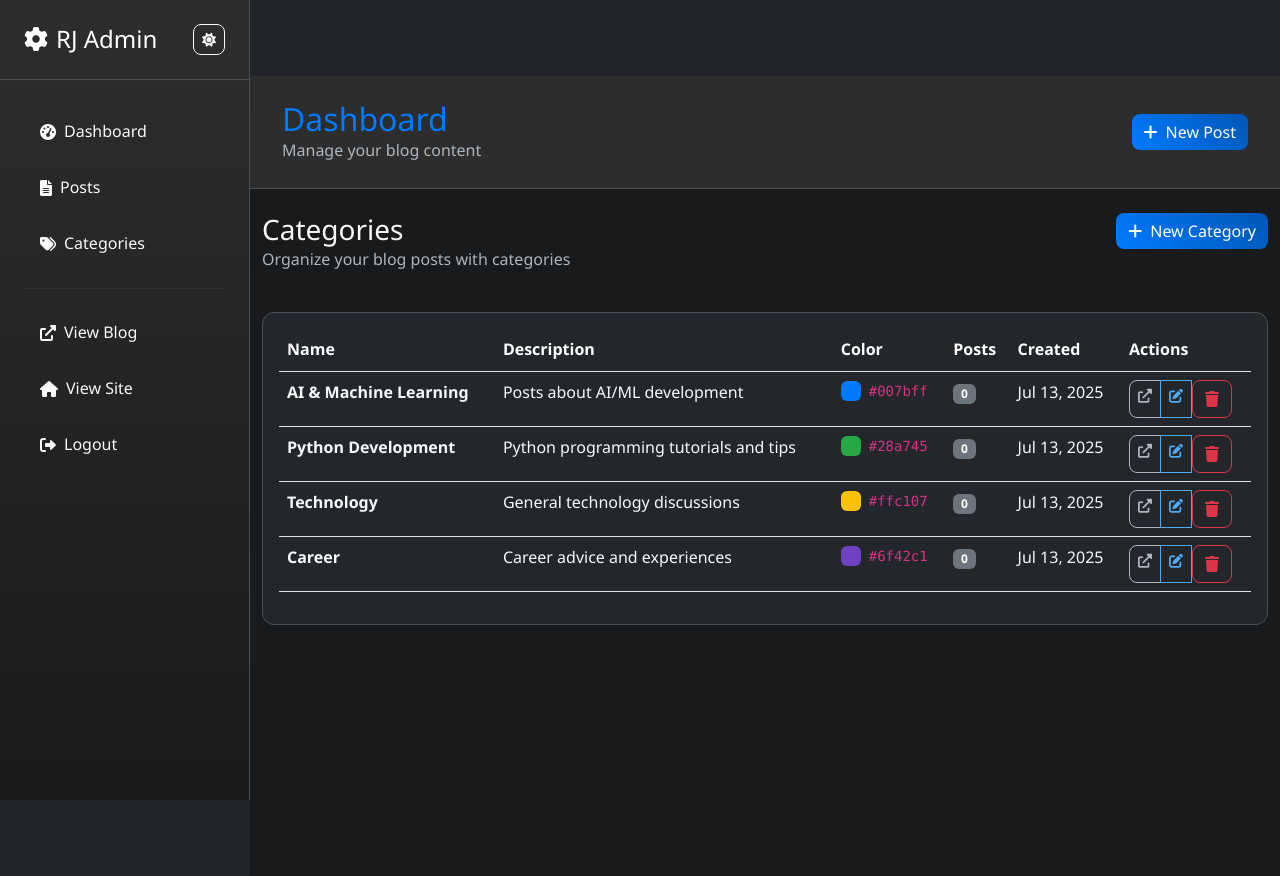
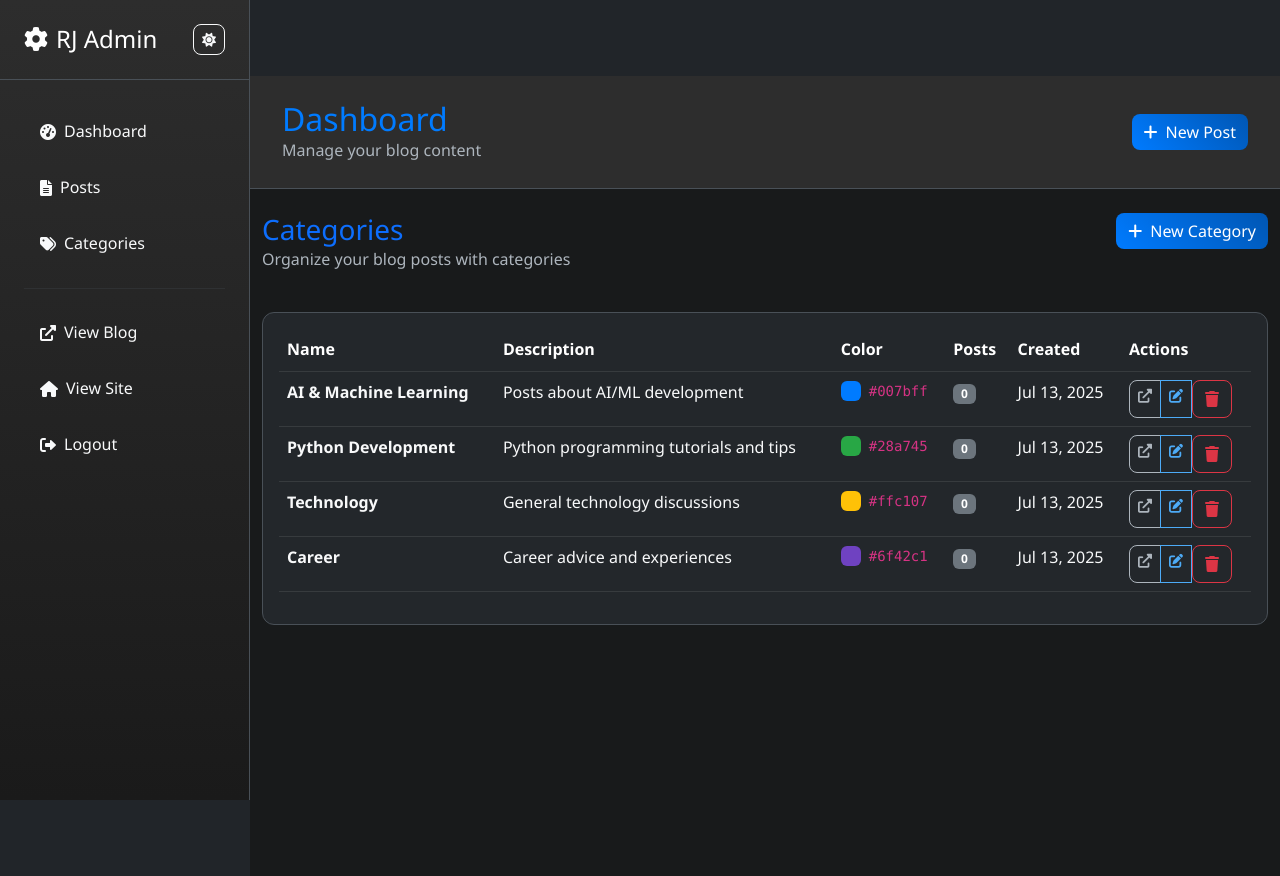
Before and after one commit to cephy88/raecephjudeportfolio, a Flask app: page /admin/categories in a window 1280 px wide. Run offline with Flask 3, Linux system fonts and the light colour scheme; a user stored in the database is signed in; data comes from the database, SQL or seed files in the repository; data that the repository does not hold is empty; some libraries are stand-ins or nearby versions.

Commit message:
UI Update: Use table-dark for categories table and remove redundant text color classes

```diff
--- a/templates/admin/categories.html
+++ b/templates/admin/categories.html
@@ -4,9 +4,10 @@
 {% block title %}Categories - Admin{% endblock %}
 
 {% block content %}
+
 <div class="row mb-4">
     <div class="col">
-        <h1 class="h3 mb-0">Categories</h1>
+        <h1 class="h3 mb-0 text-primary">Categories</h1>
         <p class="text-muted">Organize your blog posts with categories</p>
     </div>
     <div class="col-auto">
@@ -16,11 +17,11 @@
     </div>
 </div>
 
-<div class="card">
+<div class="card bg-dark text-white">
     <div class="card-body">
         {% if categories %}
         <div class="table-responsive">
-            <table class="table table-hover">
+            <table class="table table-dark table-hover">
                 <thead>
                     <tr>
                         <th>Name</th>
```
